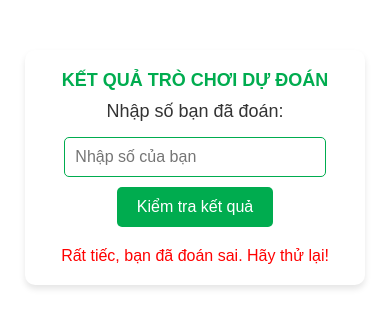
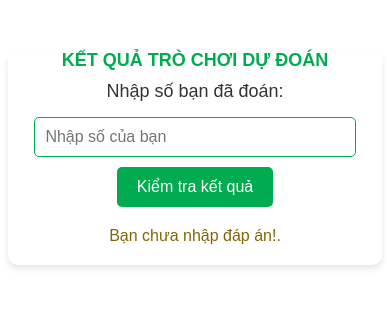
Before and after one commit to phatnguyendev/game, a plain HTML site: page index.html in a window 390 px wide. Both pictures are taken after a click on the button "Kiểm tra kết quả". Drawn offline with Linux system fonts and the light colour scheme.

Commit message:
Update index.html

```diff
--- a/index.html
+++ b/index.html
@@ -62,6 +62,15 @@
             color: #333;
             font-family: 'Asap', sans-serif;
         }
+        @media only screen and (max-width: 900px) {
+            .quiz-container {
+                padding: 0px;
+                width: auto;
+            }
+            .result {
+                padding-bottom: 20px;
+            }
+        }
     </style>
 </head>
 <body>
@@ -70,7 +79,7 @@
     <h1>Kết Quả Trò Chơi Dự Đoán</h1>
     <div class="container">
         <h2>Nhập số bạn đã đoán:</h2>
-        <input required  type="number" id="guess" placeholder="Nhập số của bạn" autofocus onfocus="this.select()"  onkeyup="validate(this)" >
+        <input required  type="number" id="guess" placeholder="Nhập số của bạn"  >
         <button id="checkButton"  >Kiểm tra kết quả</button>
         <div id="result" class="result">&nbsp;</div>
     </div>
@@ -83,10 +92,15 @@
         const guess = document.getElementById('guess').value;
         const resultElement = document.getElementById('result');
 
-        if (guess == correctNumber) {
+        if (guess == "") {
+            resultElement.textContent = "Bạn chưa nhập đáp án!.";
+            resultElement.style.color = "#856404";
+        }else if (guess == correctNumber) {
+
             resultElement.textContent = "Chúc mừng! Bạn đã đoán đúng.";
             resultElement.style.color = "#00AC4F";
-        } else {
+        }
+        else {
             resultElement.textContent = "Rất tiếc, bạn đã đoán sai. Hãy thử lại!";
             resultElement.style.color = "red";
         }
```
